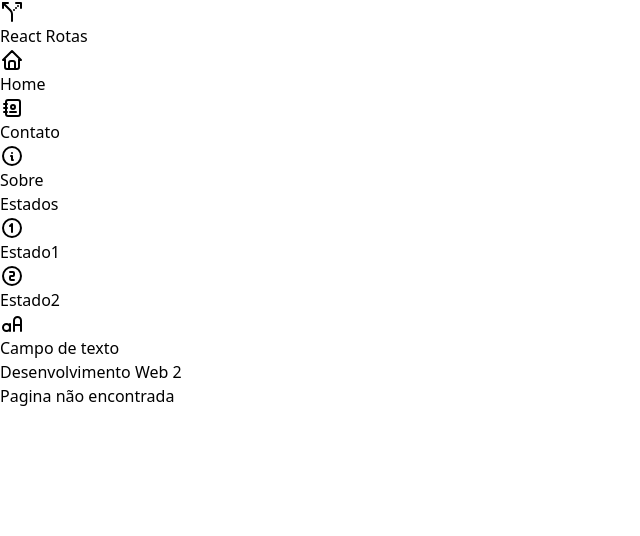
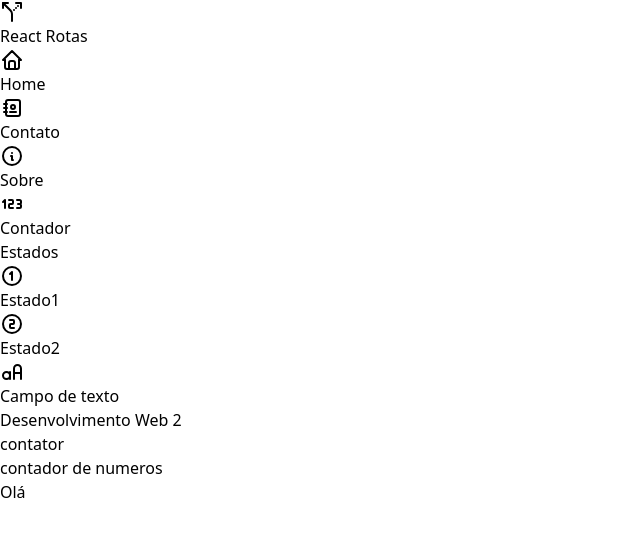
Before and after one commit to luanabrizola/2024-DW2-ROUTES, a React (Vite) app: page /contador in a window 1280 px wide. Shown: the top 536 px of the page, without its empty margins (0-640 px from the left). Built offline with nearby package versions, Linux system fonts and the light colour scheme.

Commit message:
Criando contador

```diff
--- a/src/Componentes/Menu.jsx
+++ b/src/Componentes/Menu.jsx
@@ -1,4 +1,4 @@
-import { IconAddressBook, IconCircleNumber1, IconCircleNumber2, IconHome, IconInfoCircle, IconRouteAltLeft, IconLetterCaseToggle } from "@tabler/icons-react"
+import { IconAddressBook, IconCircleNumber1, IconCircleNumber2, IconHome, IconInfoCircle, IconRouteAltLeft, IconLetterCaseToggle, IconNumber123 } from "@tabler/icons-react"
 import { NavLink } from "react-router-dom"
 
 function Menu() {
@@ -32,6 +32,7 @@ function Menu() {
                 <NavLink to="/home" className={getEstilo}> <IconHome />Home</NavLink>
                 <NavLink to="/contato" className={getEstilo}><IconAddressBook />Contato</NavLink>
                 <NavLink to="/sobre" className={getEstilo}><IconInfoCircle />Sobre</NavLink>
+                <NavLink to='contador' className={getEstilo}><IconNumber123/>Contador</NavLink>
                 <p className="p-2 text-gray-500">Estados</p>
                 <NavLink to="/estado1" className={getEstilo}><IconCircleNumber1/>Estado1</NavLink>
                 <NavLink to="/estado2" className={getEstilo}><IconCircleNumber2/>Estado2</NavLink>
--- a/src/main.jsx
+++ b/src/main.jsx
@@ -8,19 +8,9 @@ import Page404 from './pages/Page404.jsx'
 import Layout from './pages/Layout.jsx'
 import Estado2 from './pages/Estado/Estado2.jsx'
 import Estado1 from './pages/Estado/Estado1.jsx'
+import CampoTexto from './pages/Estado/CampoTexto.jsx'
+import Contador from './pages/Contator.jsx'
 import { Route, RouterProvider, createBrowserRouter, createRoutesFromElements } from 'react-router-dom'
-import CampoTexto from './pages/Estado/CampoTexto.jsx'
-
-
-// const rotas = createBrowserRouter([
-//   {path:"/", element:<Home/>},
-//   {path:"/home", element:<Home/>},
-//   {path:"/contato", element:<Contato/>},
-//   {path:"/sobre", element:<Sobre/>},
-//   {path:"*", element:<Page404/>}
-// ])
-
-// vai pegar o layout dentro de todos os itens dentro da rota   <Route path='/' element={<Layout />}>
 
 const rotas = createBrowserRouter(createRoutesFromElements(
   <Route path='/' element={<Layout />}>
@@ -31,6 +21,7 @@ const rotas = createBrowserRouter(createRoutesFromElements(
     <Route path='/estado1' element={<Estado1/>} />
     <Route path='/estado2' element={<Estado2/>} />
     <Route path='/campoTexto' element={<CampoTexto/>}/>
+    <Route path='/contador' element={<Contador/>}/>
     <Route path='*' element={<Page404/>} />
   </Route>
 ))
--- /dev/null
+++ b/src/pages/Contator.jsx
@@ -0,0 +1,13 @@
+import Pagina from "../Componentes/Pagina"
+
+function Contador(){
+    return(
+        <Pagina titulo='contator' subtitulo='contador de numeros'>
+            <div>
+                <h1>Olá</h1>
+            </div>
+        </Pagina>
+    )
+}
+
+export default Contador
```
